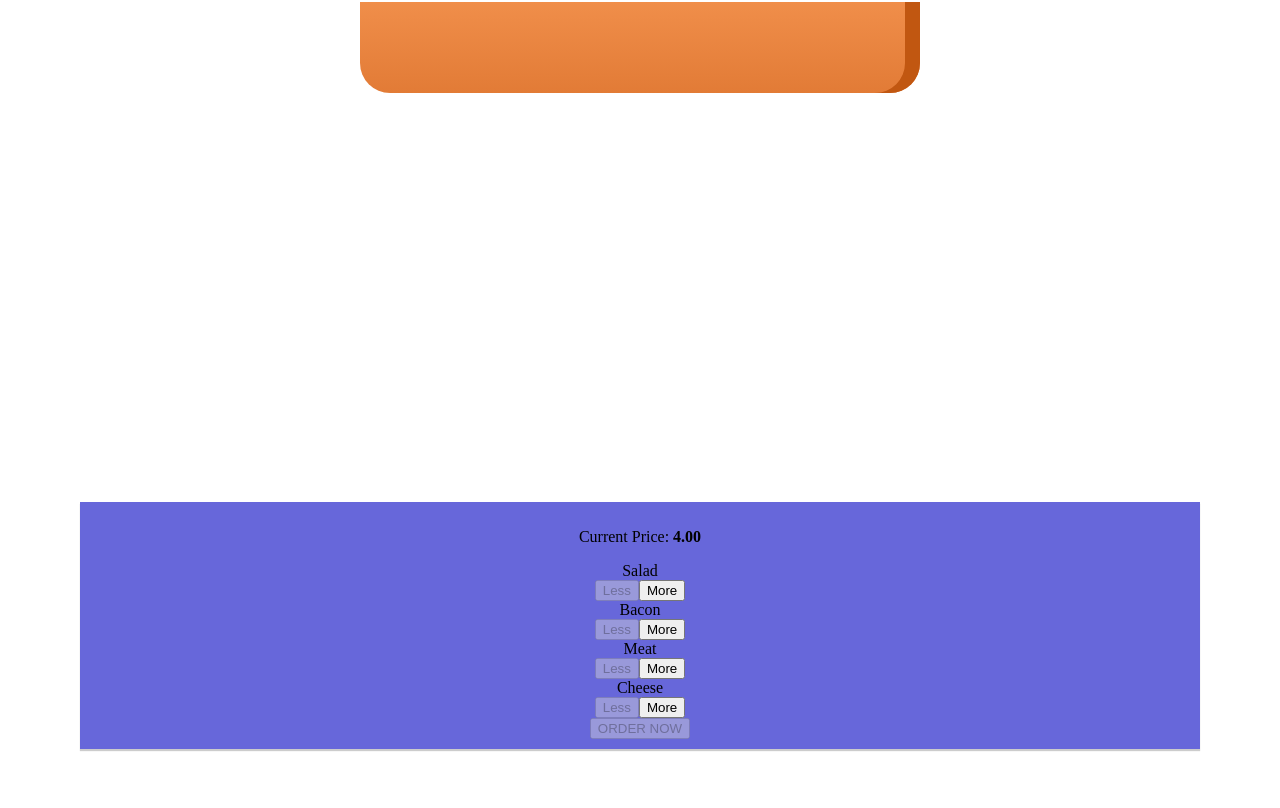
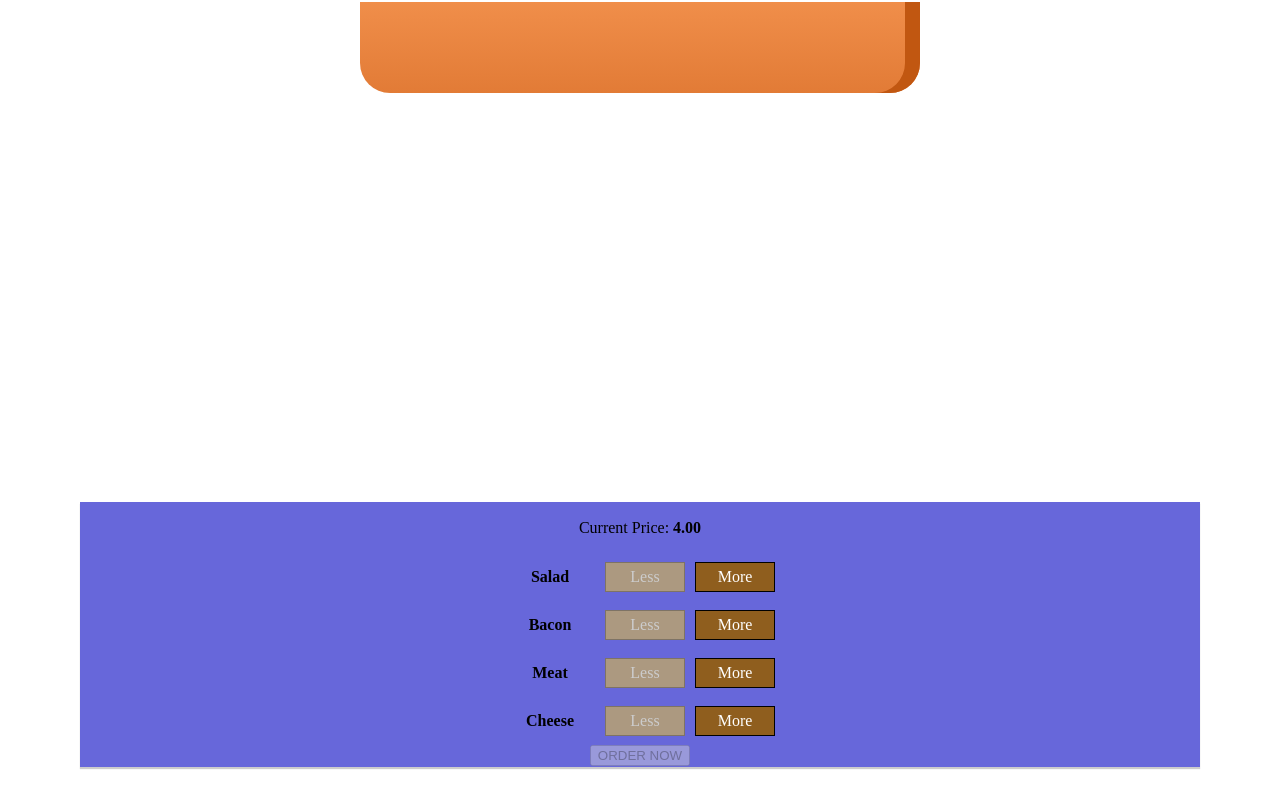
Before and after one commit to jlavan1/sandwhichmaker, a React app: page / in a window 1280 px wide. Shown: the part 270-1078 px from the top of the page. Built offline with nearby package versions, Linux system fonts and the light colour scheme.

Commit message:
slight hold

```diff
--- a/src/components/Burger/BuildControls/BuildContol/BuildControl.js
+++ b/src/components/Burger/BuildControls/BuildContol/BuildControl.js
@@ -1,5 +1,5 @@
 import React from 'react';
-import classes from './BuildControl.css'
+import classes from './BuildControl.module.css'
 
 
 const buildControl = (props) =>(
--- a/src/components/Burger/BuildControls/BuildContol/BuildControl.css
+++ b/src/components/Burger/BuildControls/BuildContol/BuildControl.module.css
@@ -80,7 +80,7 @@
     animation: enable 0.3s linear;
 }
 
-@keyframes enable {
+/* @keyframes enable {
     0% {
         transform: scale(1);
     }
@@ -90,4 +90,4 @@
     100% {
         transform: scale(1);
     }
-}
+} */
--- a/src/components/Burger/BuildControls/BuildControls.module.css
+++ b/src/components/Burger/BuildControls/BuildControls.module.css
@@ -7,5 +7,5 @@
     align-items: center;
     box-shadow: 0 2px 1px #ccc;
     margin: auto;
-    padding: 10px 0;
+    padding: 1px 0;
 }
```
